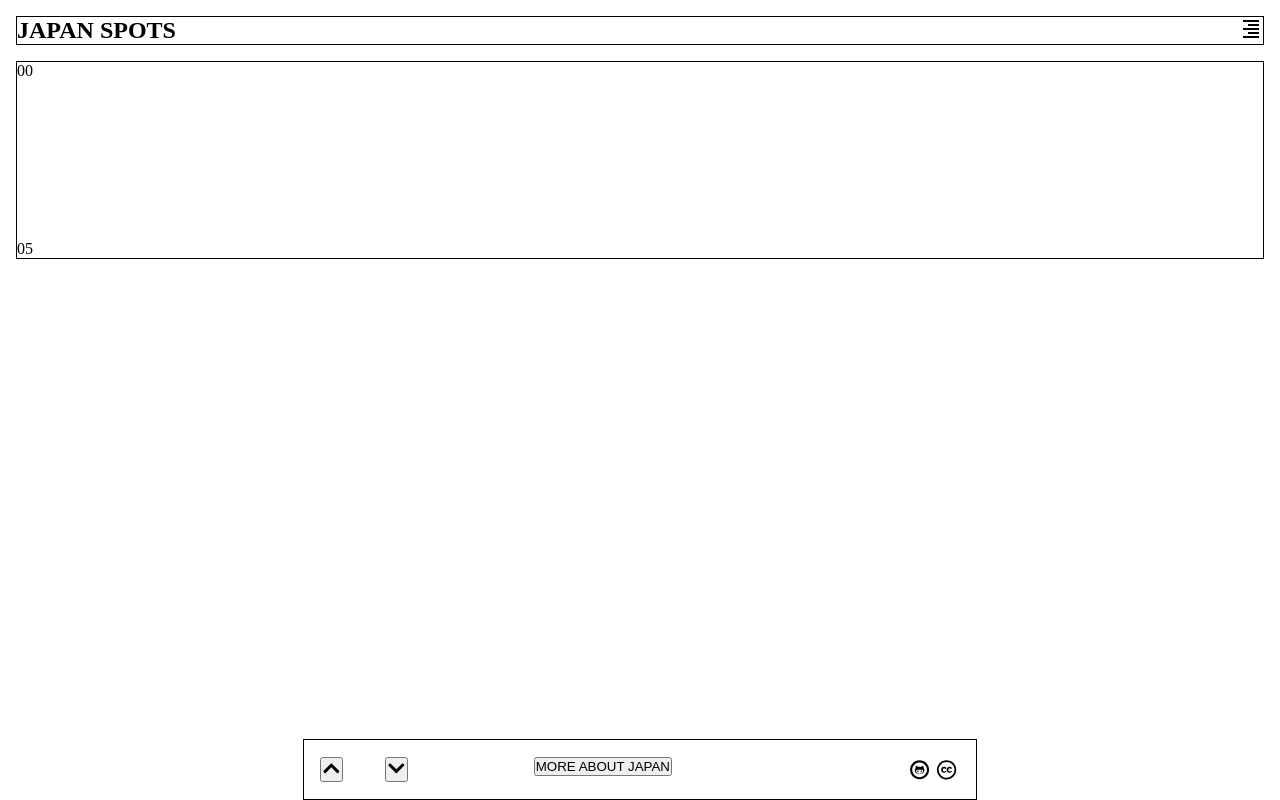
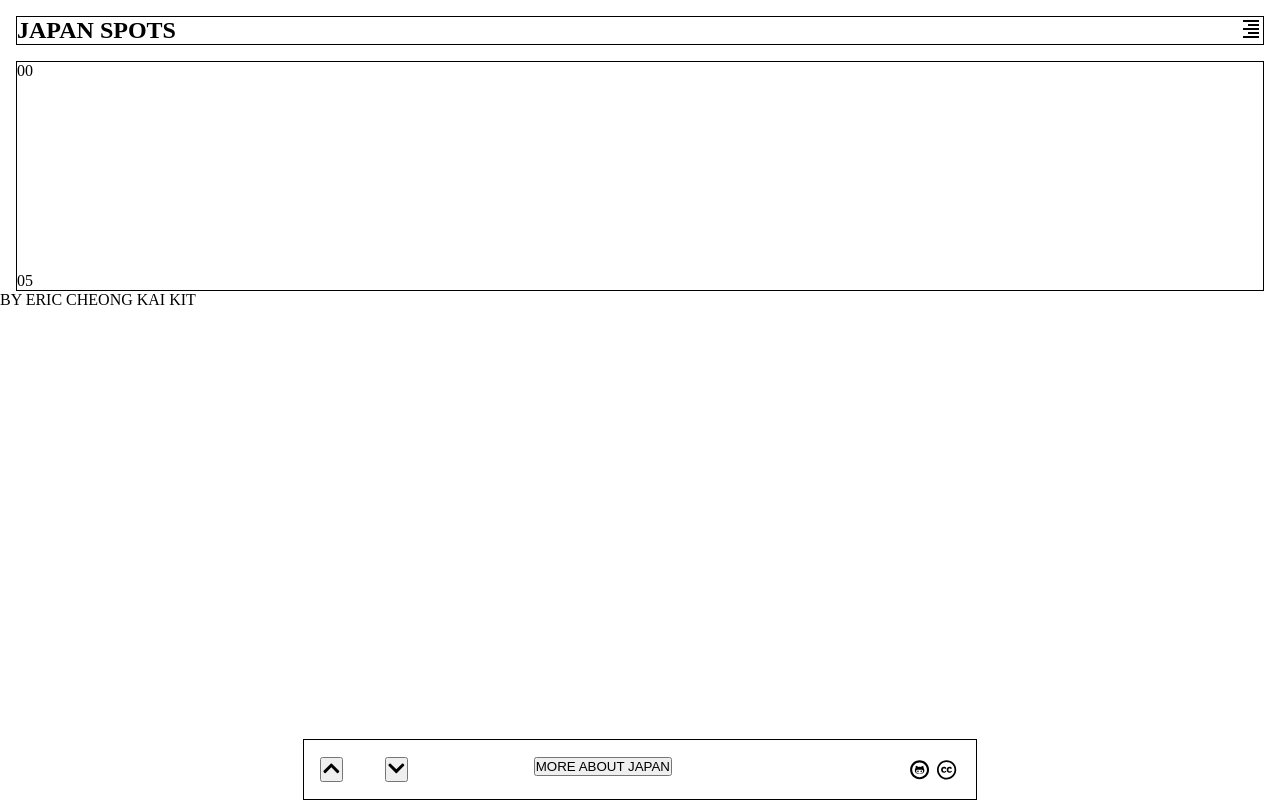
Before and after one commit to 25Ericcheong/binq, a React (Create React App) app: page / in a window 1280 px wide. Built offline with nearby package versions, Linux system fonts and the light colour scheme.

Commit message:
side bar stylings and content

```diff
--- a/src/App.tsx
+++ b/src/App.tsx
@@ -19,6 +19,9 @@ function App() {
         <section>
           <LeftSideBar sliderIndex={sliderIndex} />
         </section>
+        <section>
+          <p>BY ERIC CHEONG KAI KIT</p>
+        </section>
       </body>
       <section id="footer">
         <Footer sliderIndex={sliderIndex} setSliderIndex={setSliderIndex} />
--- a/src/left-side-bar/LeftSideBar.tsx
+++ b/src/left-side-bar/LeftSideBar.tsx
@@ -9,16 +9,15 @@ export const LeftSideBar: React.FunctionComponent<Props> = ({
 }) => {
   const dynamicBarStyling = {
     height: `${(sliderIndex / 5) * 100}%`,
-    backgroundColor: "black",
   };
 
   return (
     <div className="left-side-bar-body">
-      {`0${sliderIndex}`}
+      <div>{`0${sliderIndex}`}</div>
       <div id="container">
         <div id="dynamic-bar" style={dynamicBarStyling}></div>
       </div>
-      05
+      <div>05</div>
     </div>
   );
 };
--- a/src/left-side-bar/left-side-bar.scss
+++ b/src/left-side-bar/left-side-bar.scss
@@ -1,6 +1,12 @@
 .left-side-bar-body {
   #container {
     height: 10em;
+    margin-top: 1em;
+    margin-bottom: 1em;
+  }
+
+  #dynamic-bar {
+    background-color: black;
   }
 
   margin: 1em 1em 0 1em;
```
